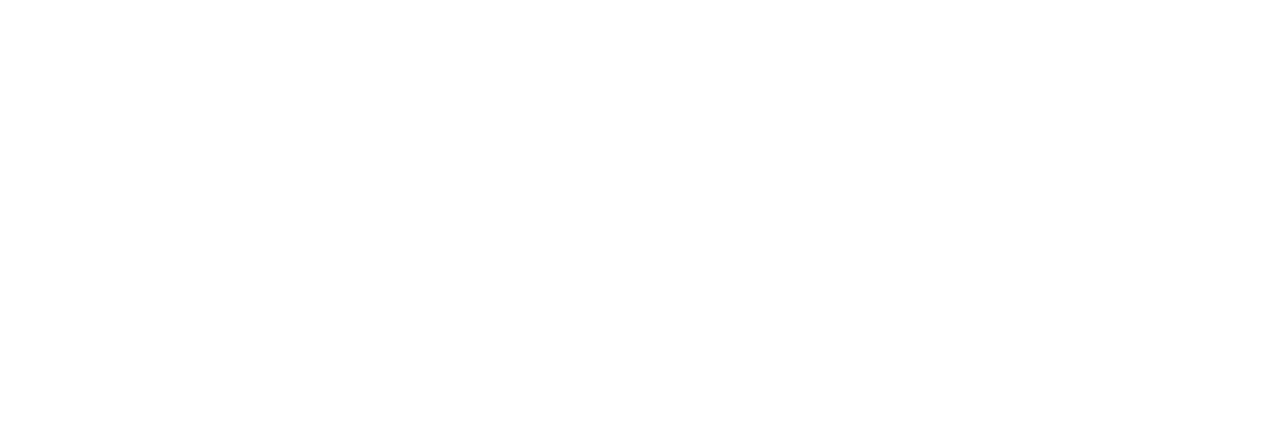
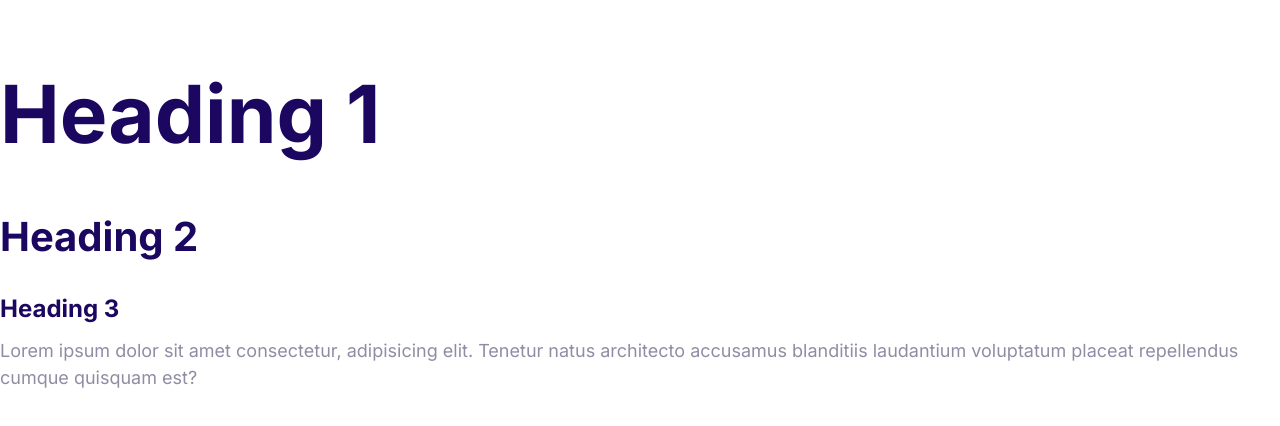
Before and after one commit to 5eshumadhavan/seshumadhavan, a plain HTML site: page index.html in a window 1280 px wide. Drawn offline with Linux system fonts and the light colour scheme.

Commit message:
Defines the styles for the fonts.

```diff
--- a/css/style.css
+++ b/css/style.css
@@ -1,3 +1,7 @@
+html{
+/* 62.5% of 16px = 10px */
+font-size: 62.5%;
+}
 :root{
     --color-primary:#2584ff;
     --color-secondary:#00d9ff;
@@ -5,3 +9,41 @@
     --color-headings:#1b0760;
     --color-body:#918ca4;
 }
+body{
+    font-family: 'Inter',Arial, Helvetica, sans-serif;
+    color:var(--color-body);
+    font-size: 2.4rem;
+    line-height: 1.5;
+}
+h1,h2,h3{
+    color:var(--color-headings);
+    margin-bottom: 1rem;
+}
+h1{
+    font-size: 7rem;
+}
+h2{
+    font-size: 4rem;
+}
+h3{
+    font-size: 3rem;
+}
+p{
+    margin:0;
+}
+
+@media screen and (min-width:1024px) {
+    body{
+        font-size: 1.8rem;
+    }
+    h1{
+        font-size: 8rem;
+    }
+    h2{
+        font-size: 4rem;
+    }
+    h3{
+        font-size: 2.4rem;
+    }
+
+}
--- a/index.html
+++ b/index.html
@@ -5,11 +5,17 @@
     <meta http-equiv="X-UA-Compatible" content="IE=edge">
     <meta name="viewport" content="width=device-width, initial-scale=1.0">
     <title>Document</title>
+    <link rel="preconnect" href="https://fonts.googleapis.com">
+<link rel="preconnect" href="https://fonts.gstatic.com" crossorigin>
+<link href="https://fonts.googleapis.com/css2?family=Inter:wght@400;700&display=swap" rel="stylesheet">
     <link rel="stylesheet" href="css/normalize.css">
     <link rel="stylesheet" href="css/style.css">
 
 </head>
 <body>
-
+    <h1>Heading 1</h1>
+    <h2>Heading 2</h2>
+    <h3>Heading 3</h3>
+    <p>Lorem ipsum dolor sit amet consectetur, adipisicing elit. Tenetur natus architecto accusamus blanditiis laudantium voluptatum placeat repellendus cumque quisquam est?</p>
 </body>
 </html>
```
